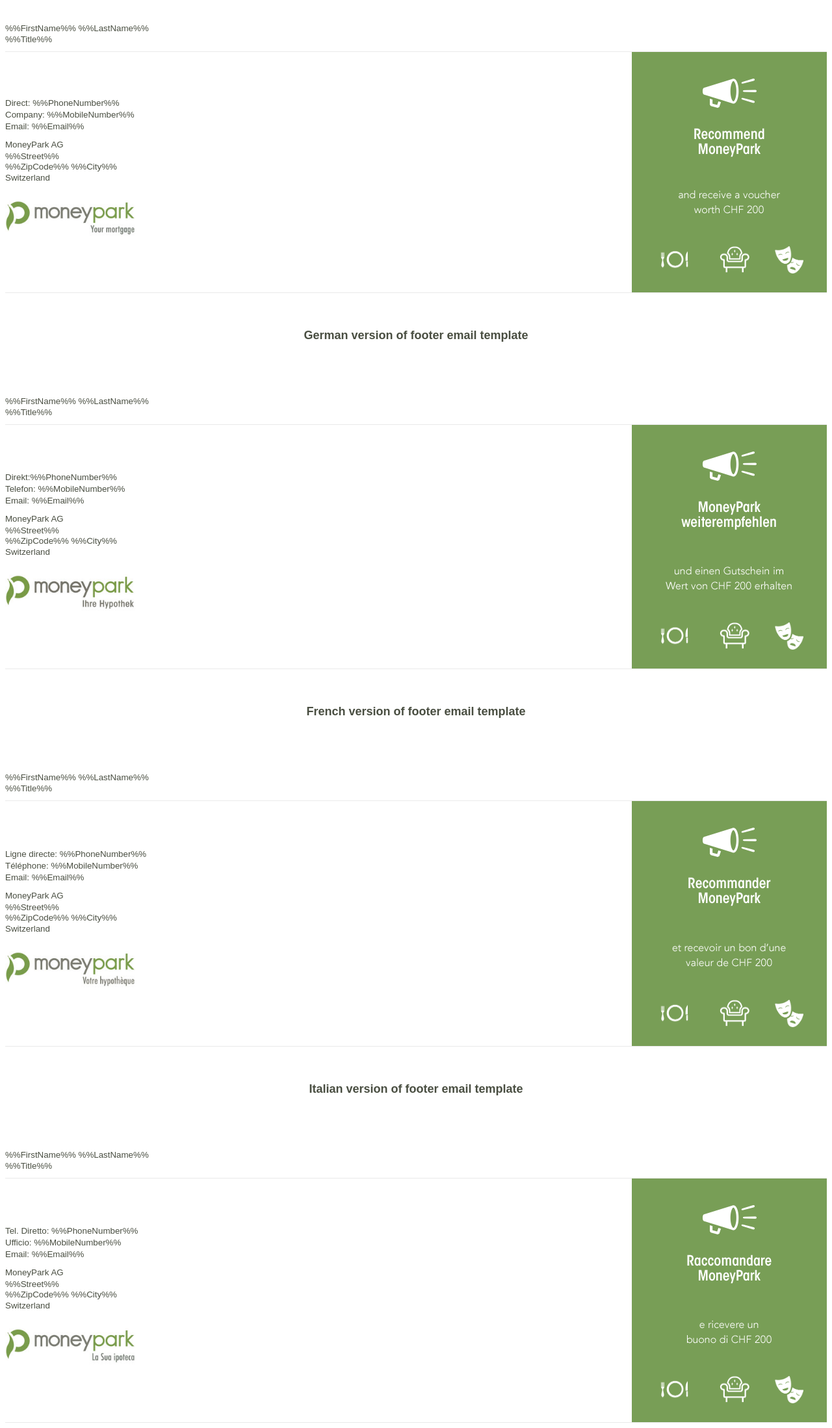
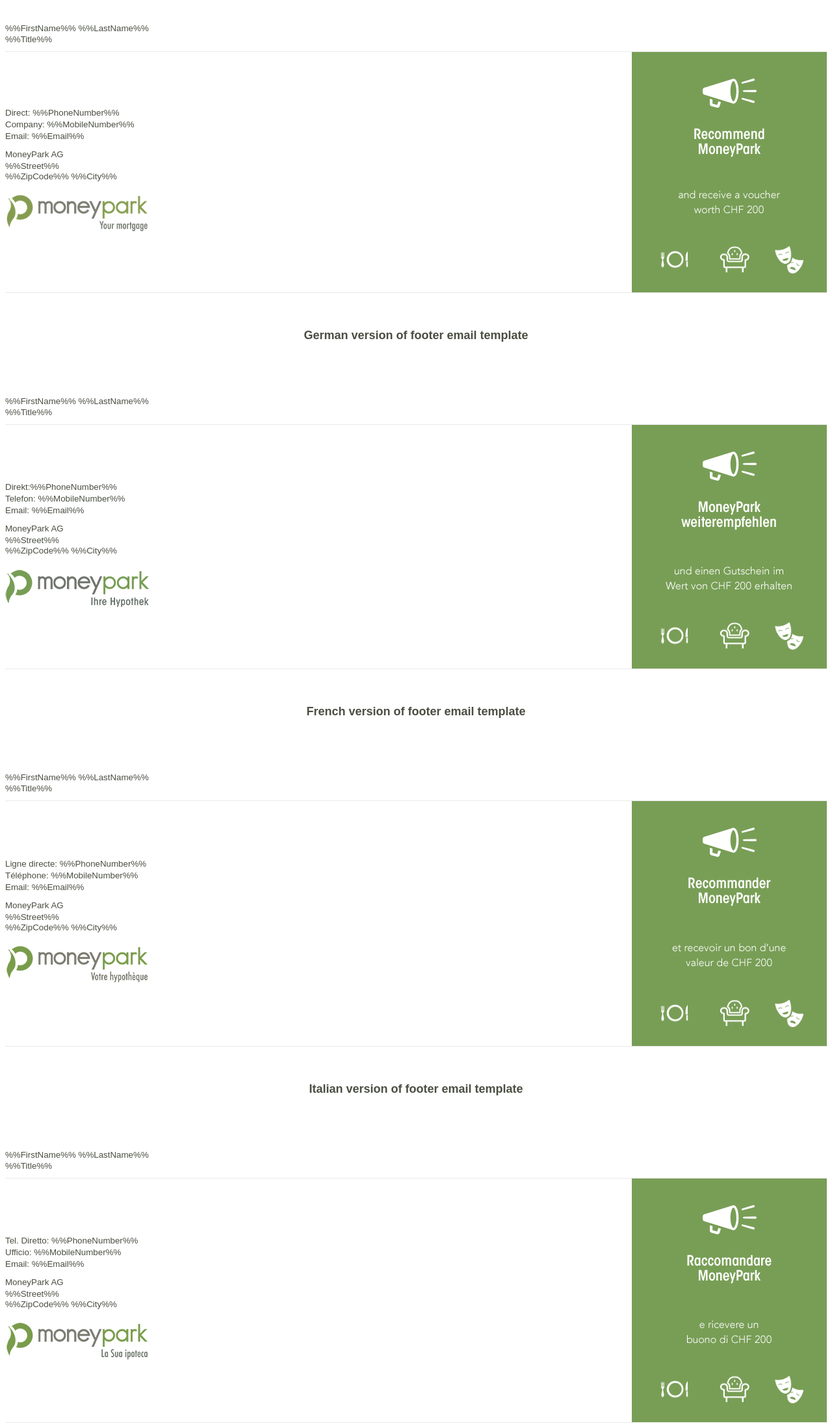
Before and after one commit to moneypark/email-footer, a Django app: page /footer-email/ in a window 1280 px wide. Shown: the whole page at 65% size. Run offline with Django 3.2, Linux system fonts and the light colour scheme.

Commit message:
Remove country, fix logo

```diff
--- a/footer_email/templates/footer_email/base.html
+++ b/footer_email/templates/footer_email/base.html
@@ -1,49 +1,6 @@
 {% load static from staticfiles %}
 {% load i18n %}
 
-
-{#<h2 style="font-family:Arial,sans-serif;color:#494e41;text-align:center;font-size:18px;padding:0 0 40px 0;">Internal common footer template</h2>#}
-{#<!--Internal Template-->#}
-{#<!DOCTYPE html>#}
-{#{% spaceless %}#}
-{#<html>#}
-{#<head>#}
-{#    <meta name="viewport" content="width=device-width, initial-scale=1.0">#}
-{#    <link rel="profile" href="http://microformats.org/profile/hcard">#}
-{#    <style>a{text-decoration:none;}</style>#}
-{#</head>#}
-{#<body>#}
-{#  <table width="100%" border="0" cellspacing="0" cellpadding="0" class="vcard">#}
-{#      <tbody>#}
-{#          <tr><td><img width="1" height="1" src="{% static 'i/blank.gif' %}" border="0" nosend="1" alt=""></td></tr>#}
-{#          <tr><td style="height:10px;display:block">&nbsp;</td></tr>#}
-{#          <tr>#}
-{#              <td style="font-family:Arial,sans-serif;font-size:10pt;color:#494e41;text-decoration:none;">#}
-{#                  <span class="given-name">%%FirstName%%&nbsp;</span>#}
-{#                  <span class="family-name">%%LastName%%</span>#}
-{#              </td>#}
-{#          </tr>#}
-{#          <tr>#}
-{#              <td>#}
-{#                  <span class="title" style="font-family:Arial,sans-serif;font-size:10pt;color:#494e41;text-decoration:none;">%%Title%%</span>#}
-{#              </td>#}
-{#          </tr>#}
-{#          <tr>#}
-{#              <td class="tel">#}
-{#                  <a href="tel:%%PhoneNumber%%" class="value" style="text-decoration:none;outline:none;">#}
-{#                      <font color="#494e41" face="Arial,sans-serif" style="font-size:10pt;text-decoration:none;outline:none;">%%PhoneNumber%%</font>#}
-{#                  </a>#}
-{#              </td>#}
-{#          </tr>#}
-{#          <tr><td style="height:10px;display:block">&nbsp;</td></tr>#}
-{#      </tbody>#}
-{#  </table>#}
-{#</body>#}
-{#</html>#}
-{#{% endspaceless %}#}
-<!--end Interanl Template-->
-
-{#<h2 style="font-family:Arial,sans-serif;color:#494e41;text-align:center;font-size:18px;padding:0 0 40px 0;">English version for footer email template</h2>#}
 <!--En Template-->
 <!DOCTYPE html>
 {% spaceless %}
@@ -109,12 +66,11 @@
                             <span class="locality">%%City%%</span>
                         </td>
                     </tr>
-                    <tr><td><span class="country-name" style="font-family:Arial,sans-serif;font-size:10pt;color:#494e41">Switzerland</span>&nbsp;</td></tr>
                     <tr><td style="height:20px;display:block">&nbsp;</td></tr>
                     <tr>
                         <td>
                             <a href="https://moneypark.ch/en/" target="_blank" style="font-family:Arial,sans-serif;font-size:20px;color:#789e56;display:block;line-height:52px;padding-right:5px;">
-                                <img src="{{ STATIC_URL }}i/len.jpg" style="background:transparent;text-align:center;" width="200" border="0" nosend="1" alt="www.moneypark.ch">
+                                <img src="{{ STATIC_URL }}i/len.png" style="background:transparent;text-align:center;" width="221" height="58" border="0" nosend="1" alt="www.moneypark.ch">
                             </a>
                         </td>
                     </tr>
@@ -229,15 +185,14 @@
                     <tr>
                       <td style="font-family:Arial,sans-serif;font-size:10pt;color:#494e41">
                           <span class="postal-code">%%ZipCode%%&nbsp;</span>
-                          <span class="locality">%%City%%</span>&nbsp;
+                          <span class="locality">%%City%%</span>
                       </td>
                     </tr>
-                    <tr><td><span class="country-name" style="font-family:Arial,sans-serif;font-size:10pt;color:#494e41">Switzerland</span>&nbsp;</td></tr>
                     <tr><td style="height:20px;display:block">&nbsp;</td></tr>
                     <tr>
                         <td>
                             <a href="https://moneypark.ch/en/" target="_blank" style="font-family:Arial,sans-serif;font-size:20px;color:#789e56;display:block;line-height:52px;padding-right:5px;">
-                                <img src="{{ STATIC_URL }}i/lde.jpg" style="background:transparent;text-align:center;" width="200" alt="www.moneypark.ch" nosend="1">
+                                <img src="{{ STATIC_URL }}i/lde.png" style="background:transparent;text-align:center;" width="221" height="59" alt="www.moneypark.ch" nosend="1">
                             </a>
                         </td>
                     </tr>
@@ -316,7 +271,7 @@
             <tr>
                 <td style="font-family:Arial,sans-serif;font-size:10pt;color:#494e41;">
                     <span class="given-name">%%FirstName%%&nbsp;</span>
-                    <span class="family-name">%%LastName%%</span>&nbsp;
+                    <span class="family-name">%%LastName%%</span>
                 </td>
             </tr>
             <tr><td><span class="title" style="font-family:Arial,sans-serif;font-size:10pt;color:#494e41;">%%Title%%</span>&nbsp;</td></tr>
@@ -354,12 +309,11 @@
                           <span class="postal-code">%%ZipCode%%&nbsp;</span><span class="locality">%%City%%</span>
                       </td>
                     </tr>
-                    <tr><td><span class="country-name" style="font-family:Arial,sans-serif;font-size:10pt;color:#494e41">Switzerland</span>&nbsp;</td></tr>
                     <tr><td style="height:20px;display:block">&nbsp;</td></tr>
                     <tr>
                         <td>
                             <a href="https://moneypark.ch/fr/" target="_blank" style="font-family:Arial,sans-serif;font-size:20px;color:#789e56;display:block;line-height:52px;padding-right:5px;">
-                                <img src="{{ STATIC_URL }}i/lfr.jpg" style="background:transparent;text-align:center;" width="200" border="0" nosend="1" alt="www.moneypark.ch">
+                                <img src="{{ STATIC_URL }}i/lfr.png" style="background:transparent;text-align:center;" width="221" height="58" border="0" nosend="1" alt="www.moneypark.ch">
                             </a>
                         </td>
                     </tr>
@@ -481,14 +435,11 @@
                           <span class="postal-code">%%ZipCode%%&nbsp;</span><span class="locality">%%City%%&nbsp;</span>
                       </td>
                     </tr>
-                    <tr>
-                      <td><span class="country-name" style="font-family:Arial,sans-serif;font-size:10pt;color:#494e41">Switzerland</span>&nbsp;</td>
-                    </tr>
                     <tr><td style="height:20px;display:block">&nbsp;</td></tr>
                     <tr>
                       <td>
                           <a href="https://moneypark.ch/it/" target="_blank" style="font-family:Arial,sans-serif;font-size:20px;color:#789e56;display:block;line-height:52px;padding-right:5px;">
-                              <img src="{{ STATIC_URL }}i/lit.jpg" style="background:transparent;text-align:center;" width="200" border="0" nosend="1" alt="www.moneypark.ch">
+                              <img src="{{ STATIC_URL }}i/lit.png" style="background:transparent;text-align:center;" width="221" height="59" border="0" nosend="1" alt="www.moneypark.ch">
                           </a>
                     </tr>
                   </table>
```
Also changed, not shown: footer_email/static/i/lde.png (added), footer_email/static/i/len.png (added), footer_email/static/i/lfr.png (added), footer_email/static/i/lit.png (added).
